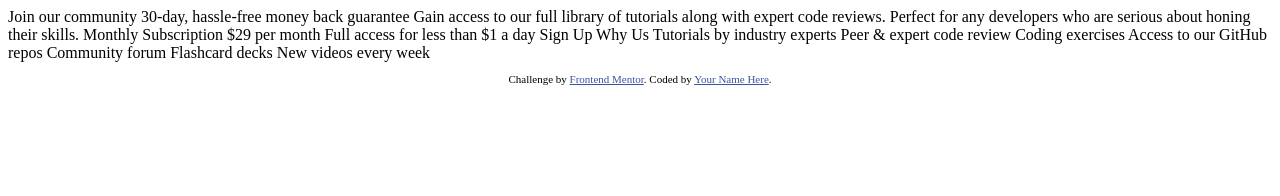
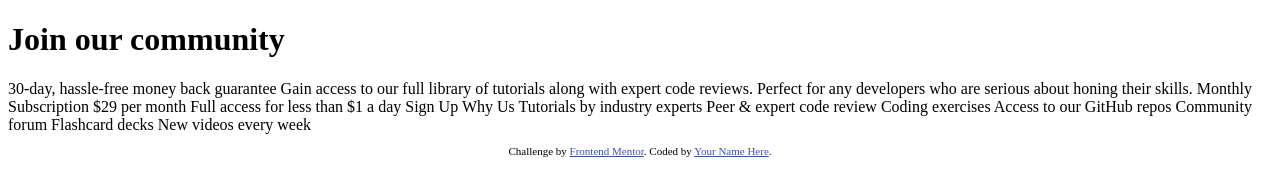
Before and after one commit to shawnpursley/frendment-single-price-grid-component, a plain HTML site: page index.html in a window 1280 px wide. Drawn offline with Linux system fonts and the light colour scheme.

Commit message:
added a header

```diff
--- a/index.html
+++ b/index.html
@@ -15,7 +15,7 @@
   </style>
 </head>
 <body>
-  Join our community
+  <h1>Join our community</h1>
 
   30-day, hassle-free money back guarantee
 
```
